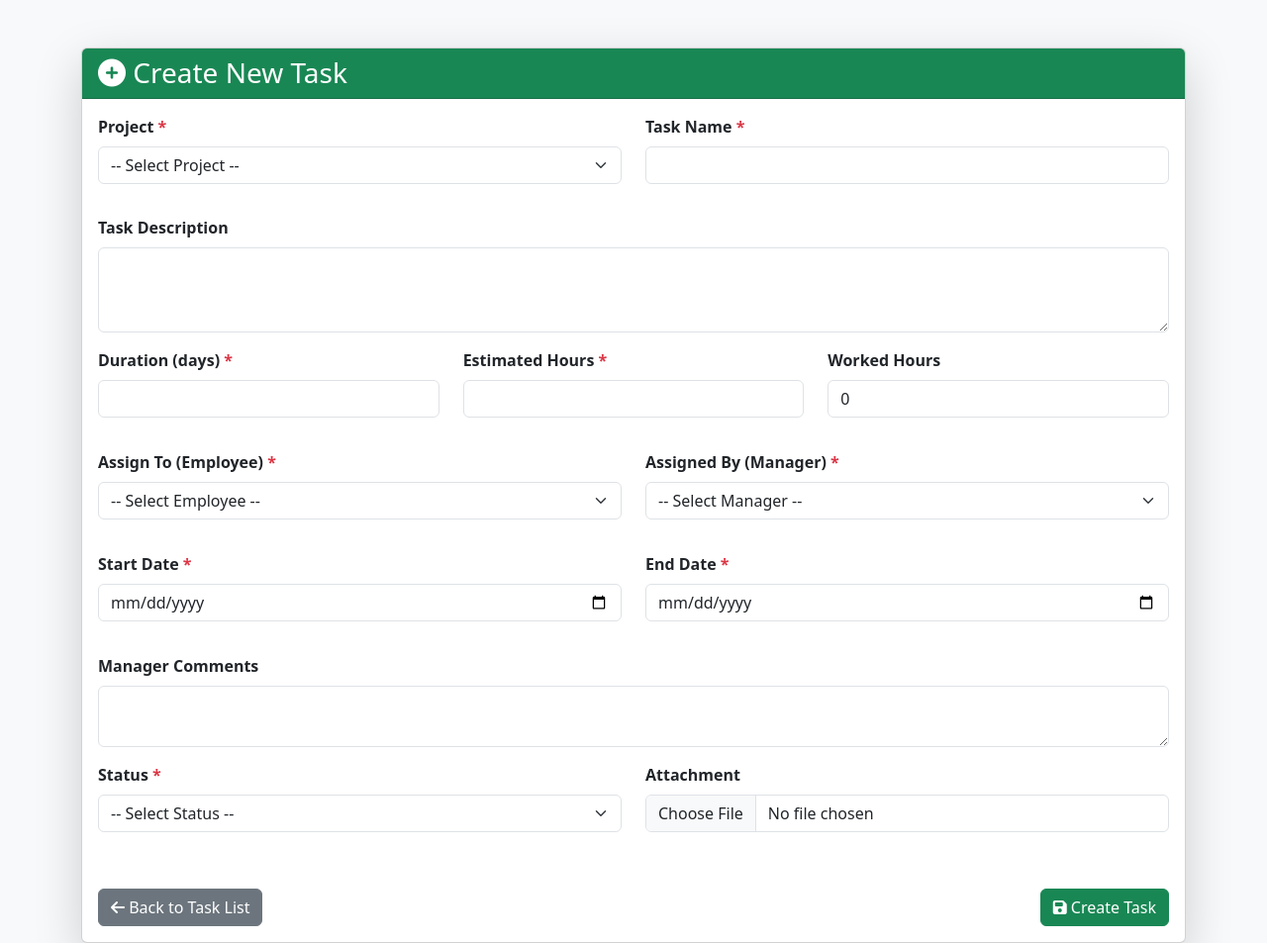
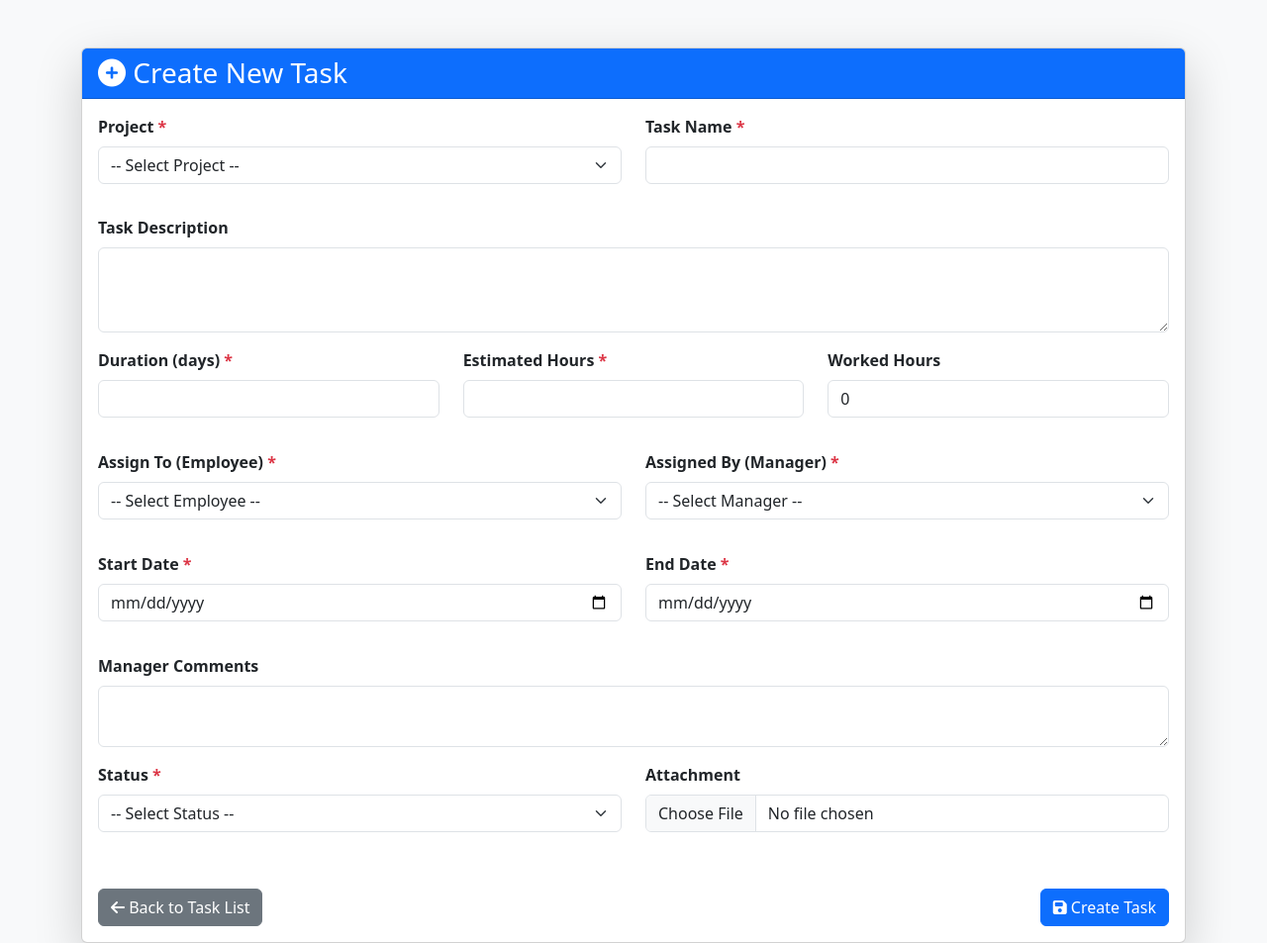
Before and after one commit to harinath187/STS, a Flask app: page /tasks/add in a window 1280 px wide. Shown: the whole page at 99% size. Run offline with Flask 3, Linux system fonts and the light colour scheme; the visitor is signed in with stand-in values (Sample User, id 1); data that the repository does not hold is empty.

Commit message:
button changes

```diff
--- a/app/templates/project_task/add_task.html
+++ b/app/templates/project_task/add_task.html
@@ -1,4 +1,4 @@
-<!-- templates/project_task/add_task.html -->
+
 <!DOCTYPE html>
 <html lang="en">
 <head>
@@ -16,14 +16,14 @@
 
 <div class="container mt-5">
     <div class="card shadow-lg">
-        <div class="card-header bg-success text-white">
+        <div class="card-header bg-primary text-white">
             <h3 class="mb-0"><i class="fas fa-plus-circle"></i> Create New Task</h3>
         </div>
         <div class="card-body">
             <form method="POST" enctype="multipart/form-data">
 
                 <div class="row">
-                    <!-- Project Selection -->
+
                     <div class="col-md-6 mb-3">
                         <label for="project_id" class="form-label fw-bold">Project <span class="text-danger">*</span></label>
                         <select id="project_id" name="project_id" class="form-select">
@@ -35,7 +35,7 @@
                         <span class="error-message" id="project_error"></span>
                     </div>
 
-                    <!-- Task Name -->
+
                     <div class="col-md-6 mb-3">
                         <label for="task_name" class="form-label fw-bold">Task Name <span class="text-danger">*</span></label>
                         <input type="text" id="task_name" name="task_name" class="form-control">
@@ -43,28 +43,27 @@
                     </div>
                 </div>
 
-                <!-- Task Description -->
                 <div class="mb-3">
                     <label for="task_description" class="form-label fw-bold">Task Description</label>
                     <textarea id="task_description" name="task_description" class="form-control" rows="3"></textarea>
                 </div>
 
                 <div class="row">
-                    <!-- Task Duration -->
+
                     <div class="col-md-4 mb-3">
                         <label for="task_duration" class="form-label fw-bold">Duration (days) <span class="text-danger">*</span></label>
                         <input type="number" id="task_duration" name="task_duration" class="form-control" min="0">
                         <span class="error-message" id="duration_error"></span>
                     </div>
 
-                    <!-- Estimated Hours -->
+
                     <div class="col-md-4 mb-3">
                         <label for="estimated_hrs" class="form-label fw-bold">Estimated Hours <span class="text-danger">*</span></label>
                         <input type="number" id="estimated_hrs" name="estimated_hrs" class="form-control" min="0">
                         <span class="error-message" id="estimated_error"></span>
                     </div>
 
-                    <!-- Worked Hours -->
+
                     <div class="col-md-4 mb-3">
                         <label for="worked_hrs" class="form-label fw-bold">Worked Hours</label>
                         <input type="number" id="worked_hrs" name="worked_hrs" class="form-control" min="0" value="0">
@@ -73,7 +72,7 @@
                 </div>
 
                 <div class="row">
-                    <!-- Assigned To (Employee) -->
+
                     <div class="col-md-6 mb-3">
                         <label for="assigned_to" class="form-label fw-bold">Assign To (Employee) <span class="text-danger">*</span></label>
                         <select id="assigned_to" name="assigned_to" class="form-select">
@@ -85,7 +84,7 @@
                         <span class="error-message" id="assigned_error"></span>
                     </div>
 
-                    <!-- Assigned By (Manager) -->
+
                     <div class="col-md-6 mb-3">
                         <label for="assigned_by" class="form-label fw-bold">Assigned By (Manager) <span class="text-danger">*</span></label>
                         <select id="assigned_by" name="assigned_by" class="form-select">
@@ -99,14 +98,14 @@
                 </div>
 
                 <div class="row">
-                    <!-- Start Date -->
+
                     <div class="col-md-6 mb-3">
                         <label for="start_date" class="form-label fw-bold">Start Date <span class="text-danger">*</span></label>
                         <input type="date" id="start_date" name="start_date" class="form-control">
                         <span class="error-message" id="start_error"></span>
                     </div>
 
-                    <!-- End Date -->
+
                     <div class="col-md-6 mb-3">
                         <label for="end_date" class="form-label fw-bold">End Date <span class="text-danger">*</span></label>
                         <input type="date" id="end_date" name="end_date" class="form-control">
@@ -114,14 +113,14 @@
                     </div>
                 </div>
 
-                <!-- Comments -->
+
                 <div class="mb-3">
                     <label for="comments" class="form-label fw-bold">Manager Comments</label>
                     <textarea id="comments" name="comments" class="form-control" rows="2"></textarea>
                 </div>
 
                 <div class="row">
-                    <!-- Status -->
+
                     <div class="col-md-6 mb-3">
                         <label for="status" class="form-label fw-bold">Status <span class="text-danger">*</span></label>
                         <select id="status" name="status" class="form-select">
@@ -132,19 +131,19 @@
                         <span class="error-message" id="status_error"></span>
                     </div>
 
-                    <!-- Attachment (no validation) -->
+
                     <div class="col-md-6 mb-3">
                         <label for="attachment" class="form-label fw-bold">Attachment</label>
                         <input type="file" id="attachment" name="attachment" class="form-control" accept=".pdf,.doc,.docx,.txt,.png,.jpg,.jpeg,.gif">
                     </div>
                 </div>
 
-                <!-- Action Buttons -->
+
                 <div class="d-flex justify-content-between mt-4">
                     <a href="{{ url_for('task_bp.list_tasks') }}" class="btn btn-secondary">
                         <i class="fas fa-arrow-left"></i> Back to Task List
                     </a>
-                    <button type="submit" class="btn btn-success">
+                    <button type="submit" class="btn btn-primary">
                         <i class="fas fa-save"></i> Create Task
                     </button>
                 </div>
@@ -160,11 +159,10 @@ $(document).ready(function() {
     $("form").submit(function(e) {
         let isValid = true;
 
-        // Clear previous errors
         $(".error-message").text("");
         $("input, select, textarea").removeClass("error");
 
-        // Required fields validation
+
         if ($("#project_id").val() === "") {
             $("#project_id").addClass("error");
             $("#project_error").text("Project is required.");
--- a/app/templates/project_task/list_task.html
+++ b/app/templates/project_task/list_task.html
@@ -56,7 +56,7 @@
       </a>
     </div> -->
     <div class="mb-3 d-flex justify-content-end">
-  <a href="{{ url_for('task_bp.add_task') }}" class="btn btn-success">
+  <a href="{{ url_for('task_bp.add_task') }}" class="btn btn-primary">
     <i class="fas fa-plus"></i> Create New Task
   </a>
 </div>
```
Also changed, not shown: app/templates/project_task/edit_task.html (+4 -3 lines).
